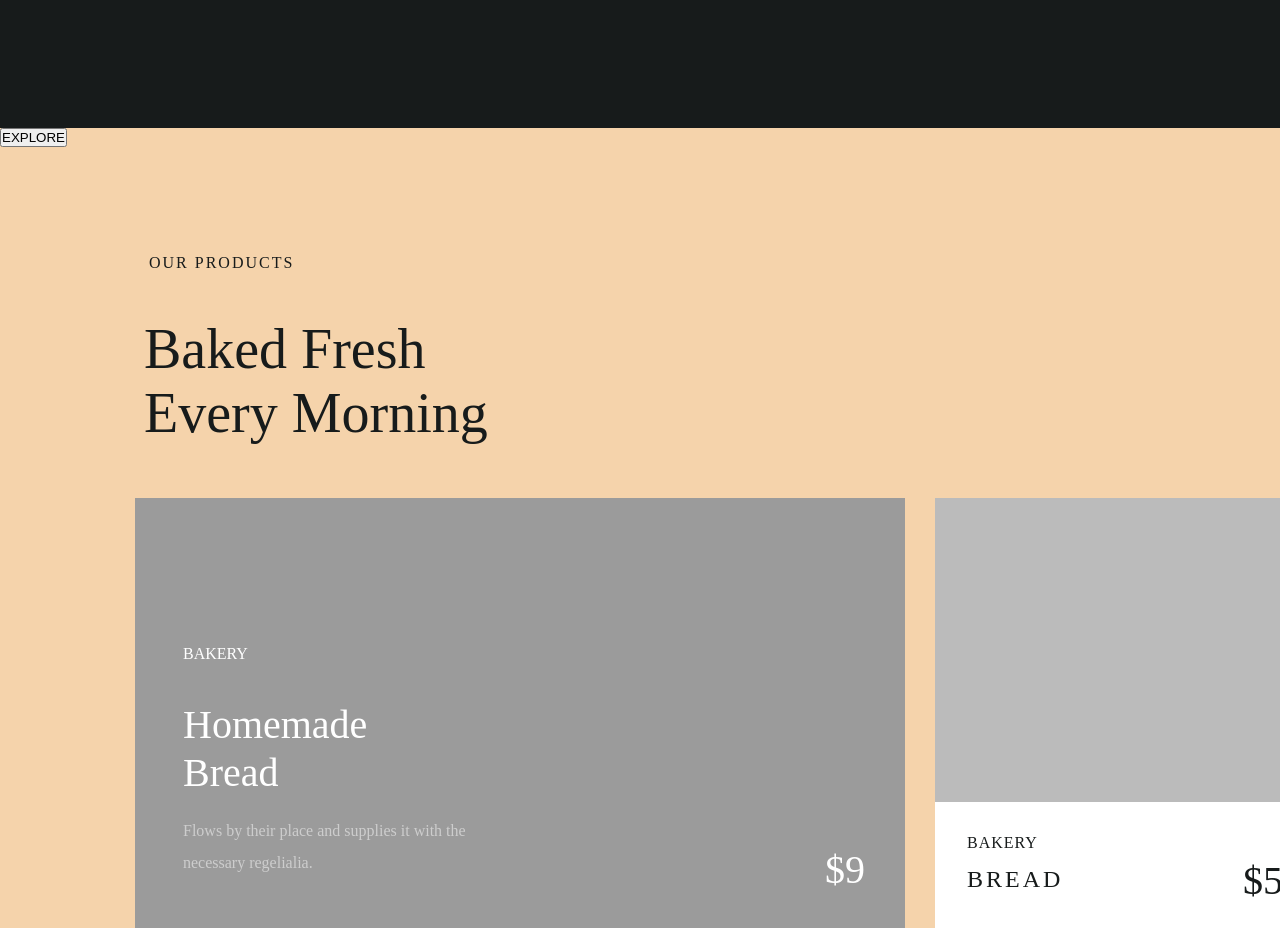
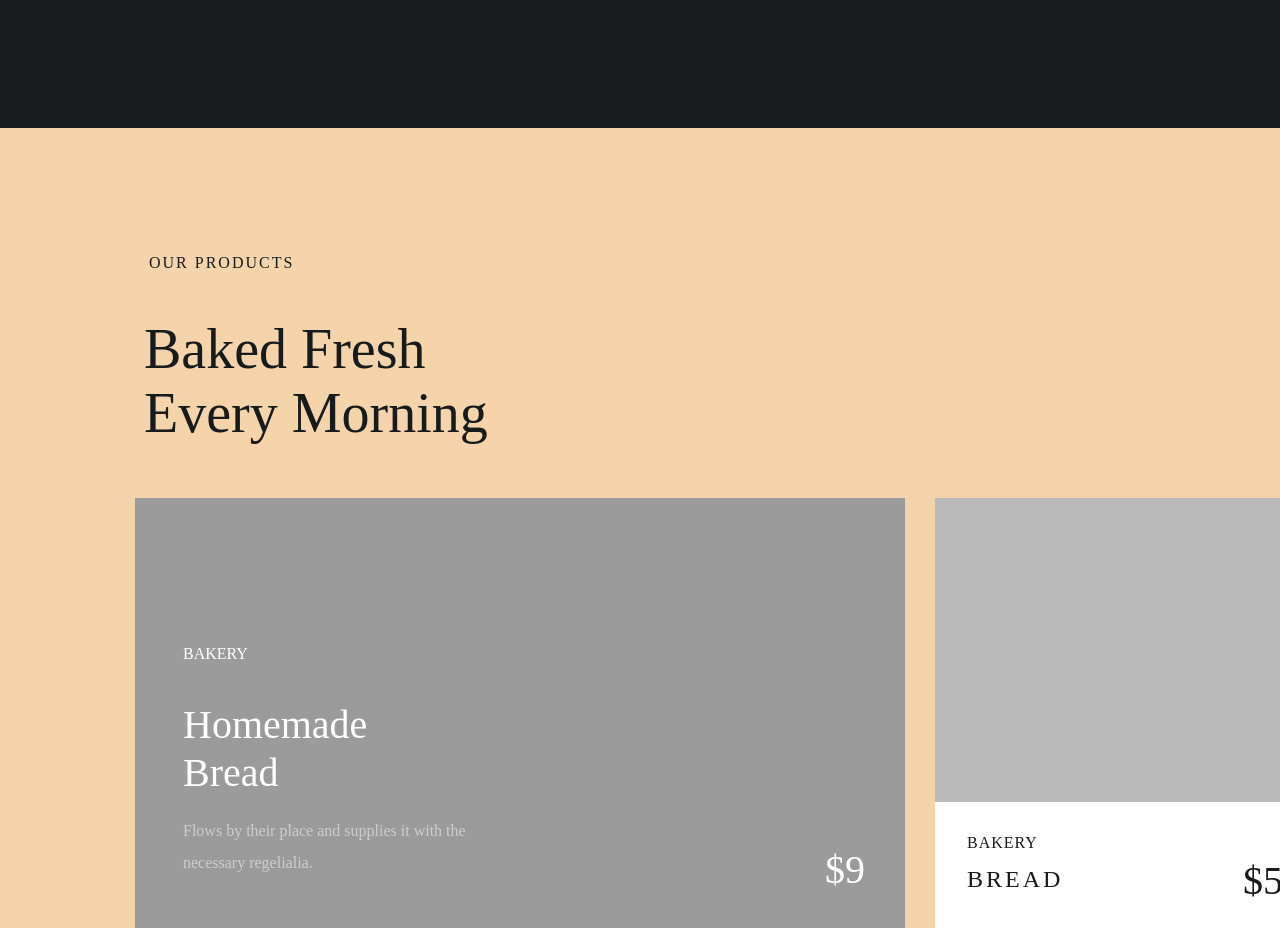
Before and after one commit to GegaAxalaia/Web03-Homework12, a plain HTML site: page index.html in a window 1280 px wide. Shown: the part 2860-3788 px from the top of the page. Drawn offline with Linux system fonts and the light colour scheme.

Commit message:
Update index.html

```diff
--- a/index.html
+++ b/index.html
@@ -150,9 +150,6 @@
                 </ul>
             </nav>
         </div>
-        <div>
-            <button class="secondButton">EXPLORE</button>
-        </div>
     </section>
 </body>
 </html>
```
